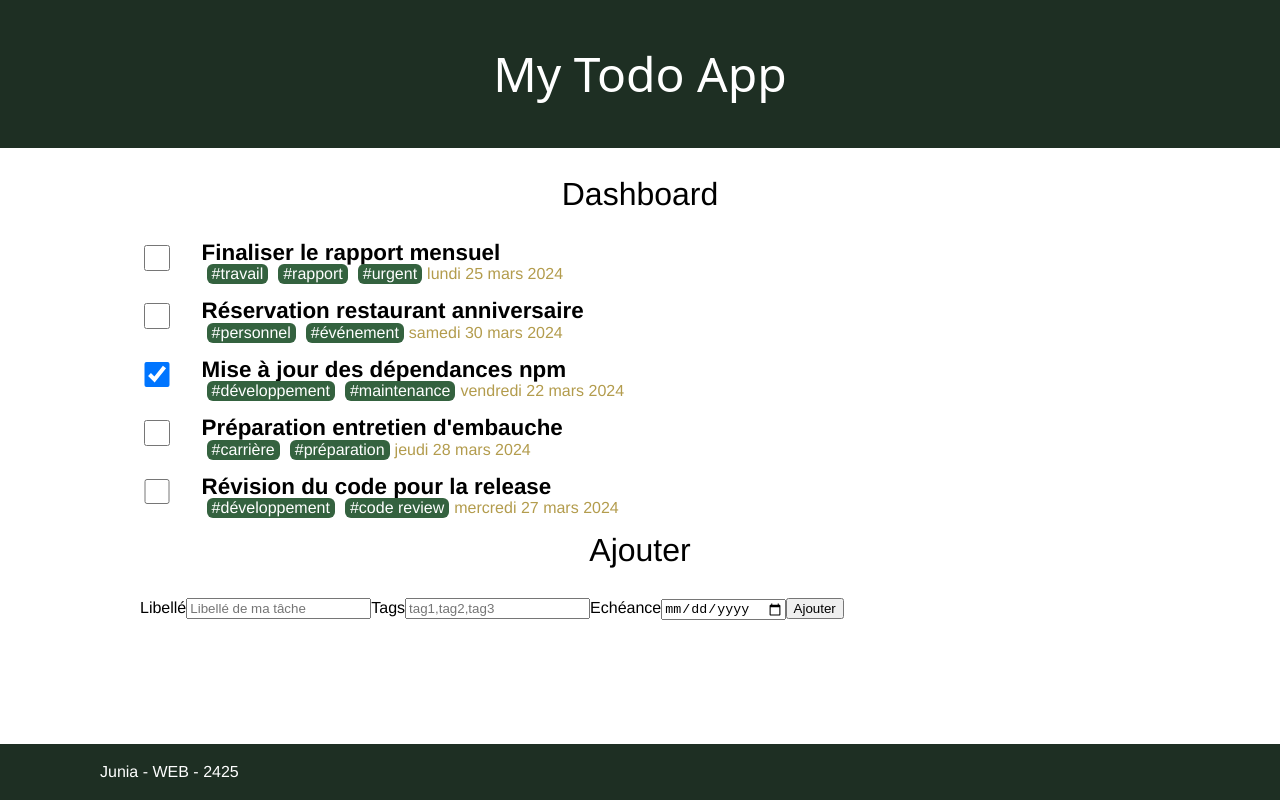
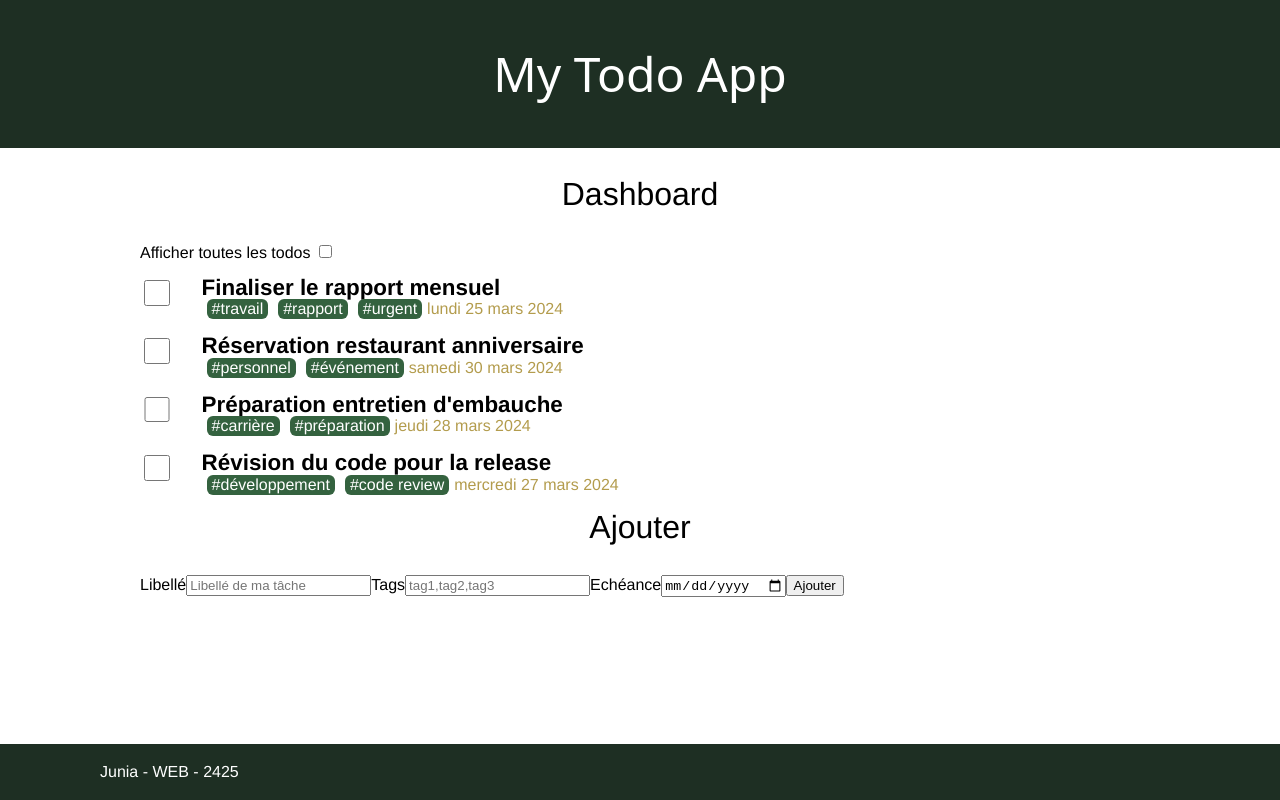
Before and after one commit to bromade8300/junia-lille-2425-web, a React (Vite) app in the folder front/: page / in a window 1280 px wide. Built offline with nearby package versions, Linux system fonts and the light colour scheme.

Commit message:
feat(filter): filter by done

```diff
--- a/front/src/pages/Dashboard/Dashboard.tsx
+++ b/front/src/pages/Dashboard/Dashboard.tsx
@@ -6,12 +6,20 @@ import { data } from "../../data";
 
 const Dashboard = () => {
   const [todos, setTodos] = useState(data);
-
+  const [filterByNotDone, setFilterByNotDone] = useState(true);
   return <>
     <h2>Dashboard</h2>
+    <label htmlFor="displayAllTodos">Afficher toutes les todos</label> <input type="checkbox" name="displayAllTodos" id="displayAllTodos" checked={!filterByNotDone} onChange={() => setFilterByNotDone(filterByNotDone => !filterByNotDone)} />
     {
-      todos.map(({ id, label, deadline, done, tags }: todo) =>
-        <Todo key={id} id={id} label={label} tags={tags} deadline={deadline} done={done} setTodos={setTodos} />)
+      todos
+        .filter(({ done }) => {
+          if (filterByNotDone) {
+            return !done
+          }
+          return true
+        })
+        .map(({ id, label, deadline, done, tags }: todo) =>
+          <Todo key={id} id={id} label={label} tags={tags} deadline={deadline} done={done} setTodos={setTodos} />)
     }
     <Add setTodos={setTodos} />
   </>
```
